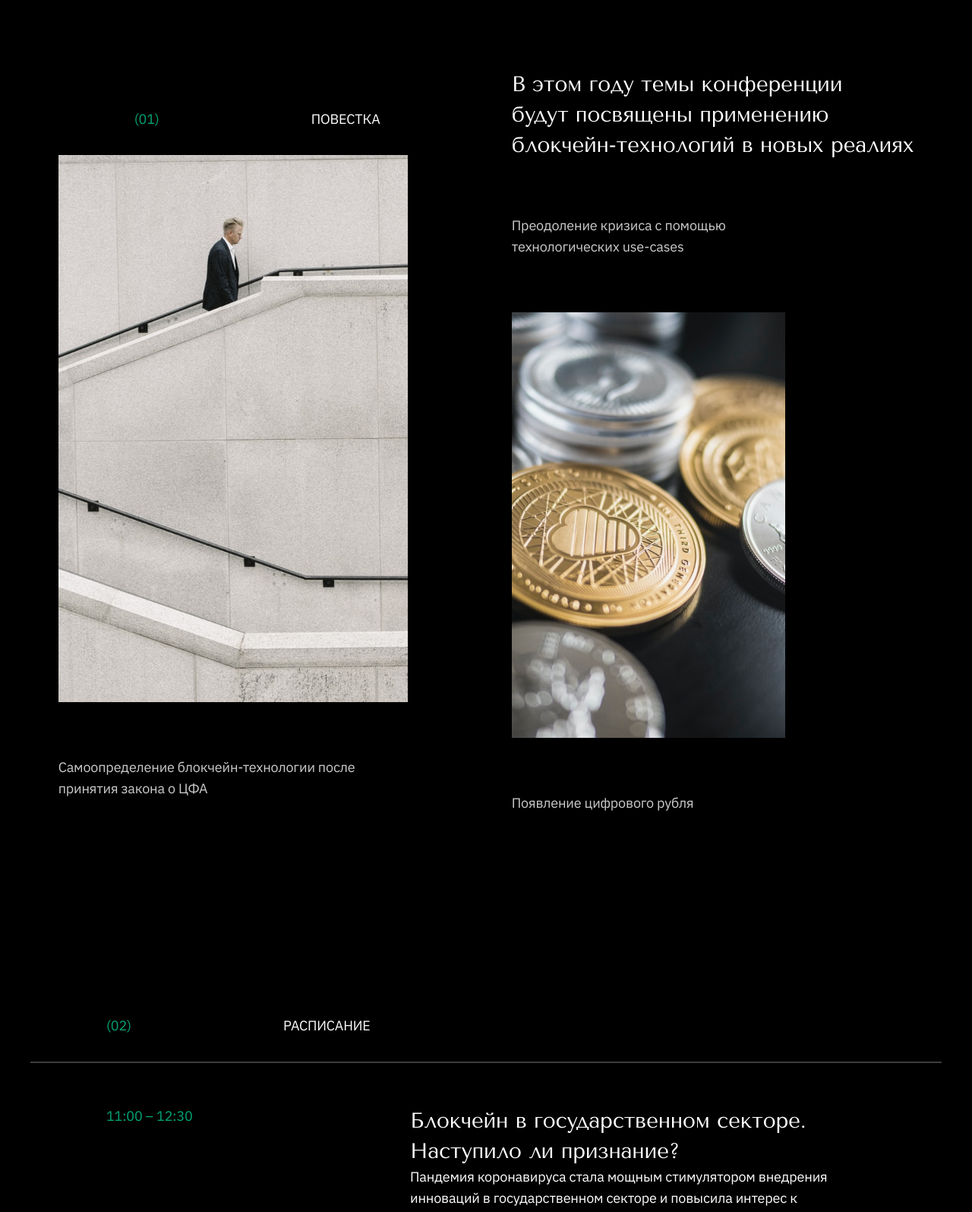
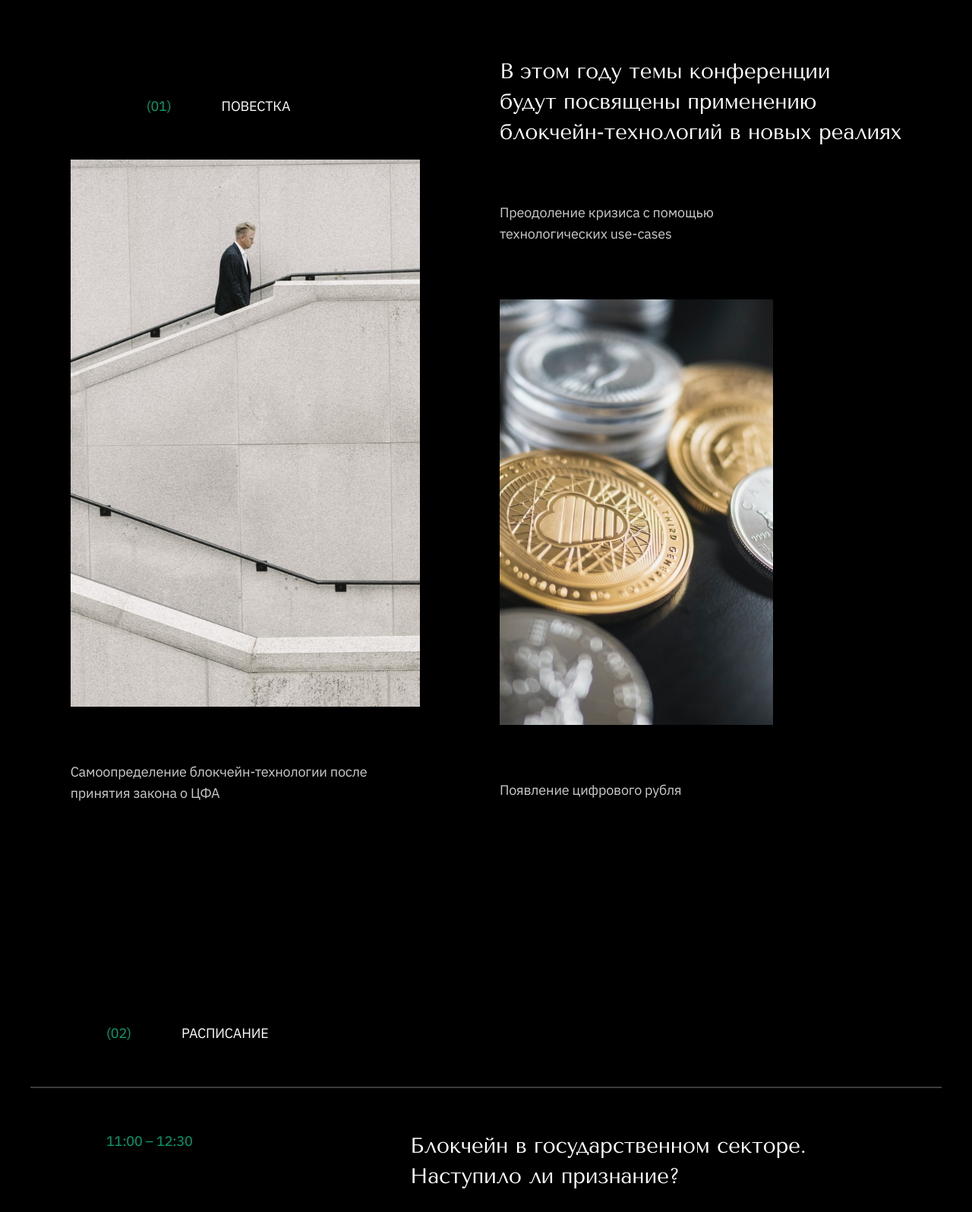
Before and after one commit to lzhabo/waves-conference2020, a React (Create React App) app: page / in a window 1280 px wide. Shown: the part 962-2557 px from the top of the page at 76% size. Built offline with nearby package versions, Linux system fonts and the light colour scheme.

Commit message:
fixed some bugs

```diff
--- a/src/App.tsx
+++ b/src/App.tsx
@@ -10,7 +10,6 @@ import Speakers from "./screens/Speakers";
 import { injectGlobal } from "emotion";
 import tenor from "./fonts/TenorSans-Regular.ttf";
 import ibm from "./fonts/IBMPlexSans-Regular.ttf";
-import RunningText from "./components/RunningText";
 
 injectGlobal`
   * {
@@ -34,14 +33,12 @@ const Root = styled.div`
   background-color: black;
   padding: 0 40px;
 `;
-
 const App: React.FC<IProps> = () => {
   return (
     <Root>
       <Header />
       <FirstPage />
       <Agenda />
-      {/*<RunningText />*/}
       <TimeTable />
       <Speakers />
       <Contacts />
--- a/src/components/Divider.tsx
+++ b/src/components/Divider.tsx
@@ -6,22 +6,24 @@ interface IProps {
   num: number;
   description: string;
   bordered?: boolean;
+  withPadding?: boolean;
 }
 
 const Root = styled.div<{ bordered?: boolean }>`
   display: flex;
   align-items: center;
   ${({ bordered }) =>
-    bordered && "border-bottom: 2px solid rgba(255, 255, 255, 0.24)"}
+    bordered && "border-bottom: 2px solid rgba(255, 255, 255, 0.24)"};
+  padding: 56px 100px;
 `;
 
 const Divider: React.FC<IProps> = ({ description, num, bordered }) => {
   return (
     <Root bordered={bordered}>
-      <Subtitle color={"#00A575"} style={{ padding: "33px 100px" }}>
+      <Subtitle color={"#00A575"} style={{ paddingRight: 33 }}>
         (0{num})
       </Subtitle>
-      <Subtitle style={{ textTransform: "uppercase", padding: "33px 100px" }}>
+      <Subtitle style={{ textTransform: "uppercase", padding: "0 33px " }}>
         {description}
       </Subtitle>
     </Root>
--- a/src/components/Event.tsx
+++ b/src/components/Event.tsx
@@ -31,7 +31,9 @@ const Event: React.FC<IProps> = ({ time, title, subtitle }) => {
         <Subtitle color={"#00A575"}>{time}</Subtitle>
       </FlexContainer>
       <Description style={{ flex: 3 }}>
-        <Title>{title}</Title>
+        <Title style={{ paddingBottom: subtitle.length > 0 ? "32px" : "" }}>
+          {title}
+        </Title>
         <Subtitle>{subtitle}</Subtitle>
       </Description>
     </Root>
--- a/src/components/Speaker.tsx
+++ b/src/components/Speaker.tsx
@@ -1,6 +1,5 @@
 import styled from "@emotion/styled";
 import React from "react";
-import { FlexContainer } from "./FlexContaner";
 
 interface IProps {
   pic?: string;
@@ -32,7 +31,6 @@ const Sub = styled.div`
   line-height: 28px;
 
   letter-spacing: -0.01em;
-  padding: 4px 0;
   color: rgba(255, 255, 255, 0.8);
 `;
 
--- a/src/screens/Contacts.tsx
+++ b/src/screens/Contacts.tsx
@@ -43,8 +43,8 @@ const Contacts: React.FC<IProps> = () => {
   return (
     <Root>
       <Divider num={4} description={"будем на связи"} />
-      <Title>Контакты</Title>
-      <FlexContainer justifyContent={"space-around"} padding={"56px 0"}>
+      <Title style={{ paddingLeft: 100 }}>Контакты</Title>
+      <FlexContainer justifyContent={"space-around"} padding={"56px"}>
         <Circle text={"Напиши привет"} />
 
         <SubtitleUpper>
--- a/src/screens/FirstPage.tsx
+++ b/src/screens/FirstPage.tsx
@@ -14,9 +14,6 @@ const Root = styled.div`
   border-bottom: 2px solid rgba(255, 255, 255, 0.24);
   padding: 56px 0;
   background: url(${graphic}) center no-repeat;
-  min-height: 811px;
-  flex-wrap: nowrap;
-  align-content: space-evenly;
 `;
 const Title = styled.div`
   width: 894px;
--- a/src/screens/Speakers.tsx
+++ b/src/screens/Speakers.tsx
@@ -41,16 +41,12 @@ const ScrollContainer = styled.div`
   overflow-x: auto;
   display: flex;
   max-width: 100vw;
-  //& > * {
-  //  margin: 0 40px;
-  //}
-  //}
-  //& > :first-of-type {
-  //  margin-left: 24px;
-  //}
-  //& > :last-child {
-  //  margin-right: 24px;
-  //}
+  & > :first-of-type {
+    margin-left: 0px;
+  }
+  & > :last-child {
+    margin-right: -40px;
+  }
 `;
 const Speakers: React.FC<IProps> = () => {
   return (
```
